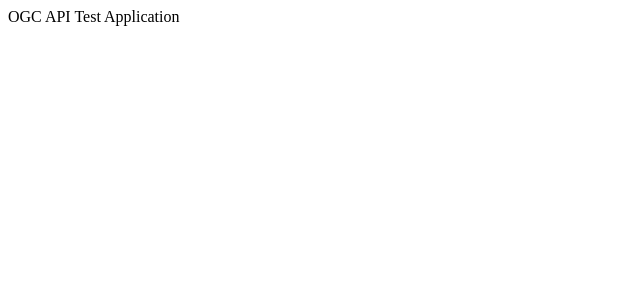
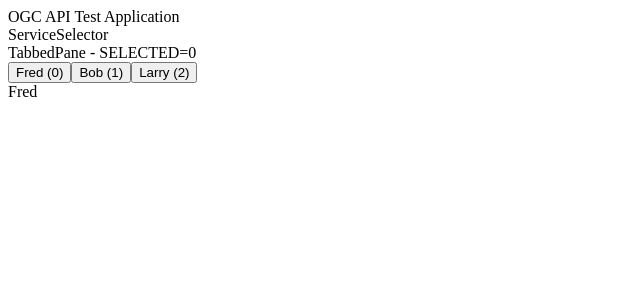
Before and after one commit to rconway/racogcapi, a React (Create React App) app: page / in a window 1280 px wide. Shown: the top 300 px of the page, without its empty margins (0-640 px from the left). Built offline with nearby package versions, Linux system fonts and the light colour scheme.

Commit message:
Establish basic tabbed layout.

```diff
--- a/src/App.js
+++ b/src/App.js
@@ -1,8 +1,16 @@
 import React from "react";
+import ServiceSelector from "./components/ServiceSelector";
+import TabbedPane from "./components/TabbedPane";
 
 class App extends React.Component {
   render() {
-    return <div>OGC API Test Application</div>;
+    return (
+      <div>
+        <div>OGC API Test Application</div>
+        <ServiceSelector />
+        <TabbedPane />
+      </div>
+    );
   }
 }
 
--- /dev/null
+++ b/src/components/ServiceSelector.js
@@ -0,0 +1,9 @@
+import React from "react";
+
+class ServiceSelector extends React.Component {
+  render() {
+    return <div>ServiceSelector</div>;
+  }
+}
+
+export default ServiceSelector;
--- /dev/null
+++ b/src/components/TabBar.js
@@ -0,0 +1,17 @@
+import React from "react";
+
+class TabBar extends React.Component {
+  render() {
+    const tabButtons = this.props.tabs.map((tab, index) => {
+      return (
+        <button
+          key={index}
+          onClick={() => this.props.setSelectedTab(index)}
+        >{`${tab} (${index})`}</button>
+      );
+    });
+    return <div>{tabButtons}</div>;
+  }
+}
+
+export default TabBar;
--- /dev/null
+++ b/src/components/TabbedPane.js
@@ -0,0 +1,32 @@
+import React from "react";
+import TabBar from "./TabBar";
+
+class TabbedPane extends React.Component {
+  tabs = {
+    labels: ["Fred", "Bob", "Larry"],
+    contents: [<div>Fred</div>, <div>Bob</div>, <div>Larry</div>]
+  };
+  state = {
+    selectedTab: 0
+  };
+
+  setSelectedTab = index => {
+    this.setState({ selectedTab: index });
+  };
+
+  render() {
+    return (
+      <div>
+        <div>TabbedPane - SELECTED={this.state.selectedTab}</div>
+        <TabBar
+          tabs={this.tabs.labels}
+          selectedTab={this.state.selectedTab}
+          setSelectedTab={this.setSelectedTab}
+        />
+        {this.tabs.contents[this.state.selectedTab]}
+      </div>
+    );
+  }
+}
+
+export default TabbedPane;
```
